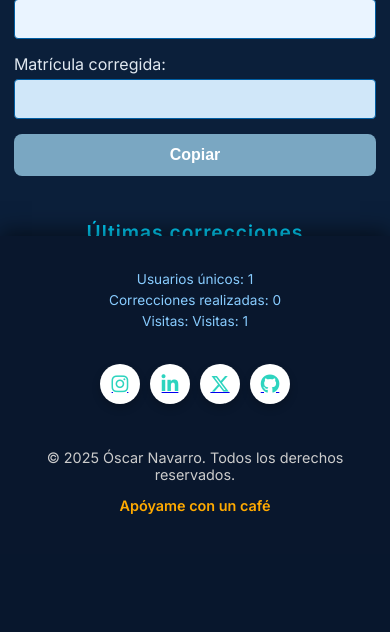
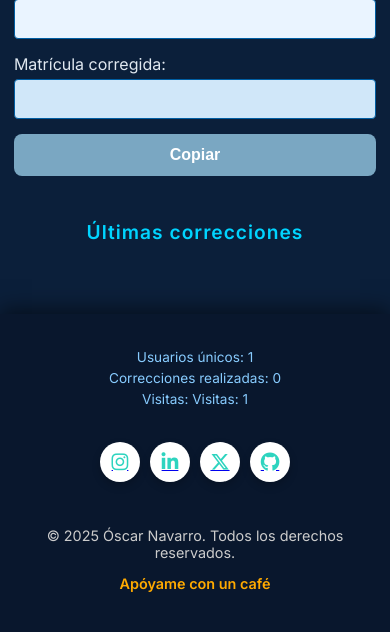
Before and after one commit to iKuneSocom/corrector_mat_teu, a Flask app: page / in a window 390 px wide. Shown: the part 290-922 px from the top of the page. Before the commit the page ends 804 px from the top, so only its background shows below. Run offline with Flask 2, Linux system fonts and the light colour scheme.

Commit message:
footer standart

```diff
--- a/templates/index.html
+++ b/templates/index.html
@@ -300,13 +300,6 @@
         }
 
         @media (max-width: 600px) {
-            footer {
-                position: fixed;
-                bottom: 0;
-                left: 0;
-                width: 100vw;
-                z-index: 10;
-            }
             .main-container, .footer-container {
                 max-width: 98vw !important;
                 padding: 10px;
```
